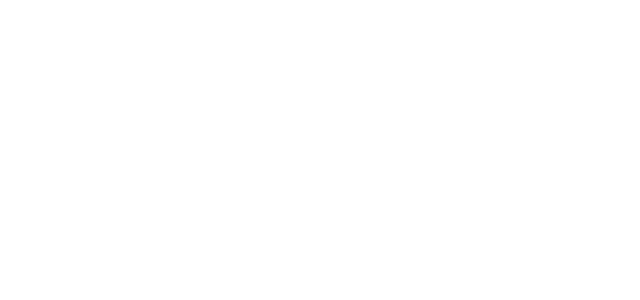
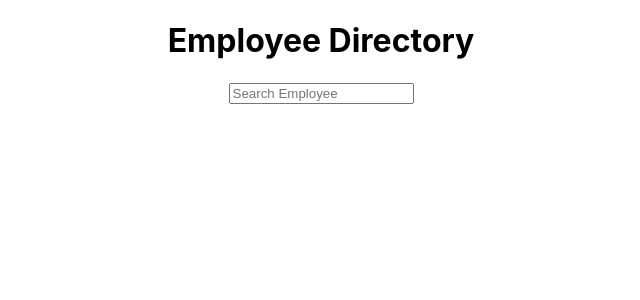
Before and after one commit to nashwalters/empl-directory, a React (Create React App) app: page / in a window 1280 px wide. Shown: the top 300 px of the page, without its empty margins (319-959 px from the left). Built offline with nearby package versions, Linux system fonts and the light colour scheme.

Commit message:
Added Search.

```diff
--- a/src/App.js
+++ b/src/App.js
@@ -1,9 +1,13 @@
 import './App.css';
+import Header from './components/Header'
+import Search from './components/Search';
 
 
 function App() {
   return (
     <div className="App">
+      <Header />
+      <Search />
 
     </div>
   );
--- /dev/null
+++ b/src/components/Search.js
@@ -0,0 +1,13 @@
+import React from "react"
+
+const Search = (props) => {
+
+    return (
+        <div>
+            <input type="text" className="form-control" name="search" placeholder="Search Employee" onChange={props}/>
+        </div>
+
+     );
+}
+
+export default Search;
```
